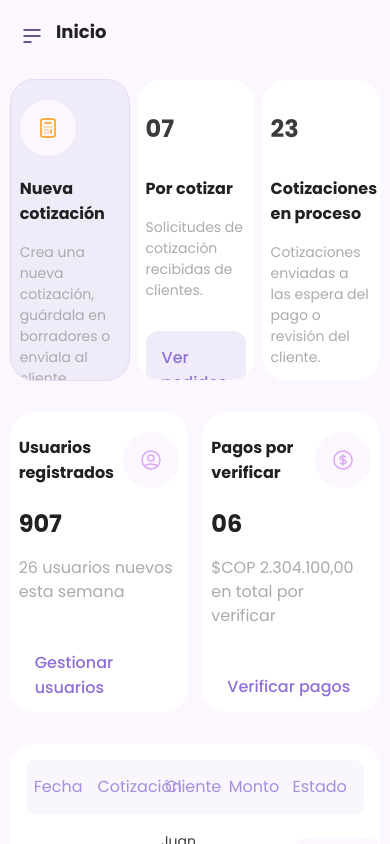
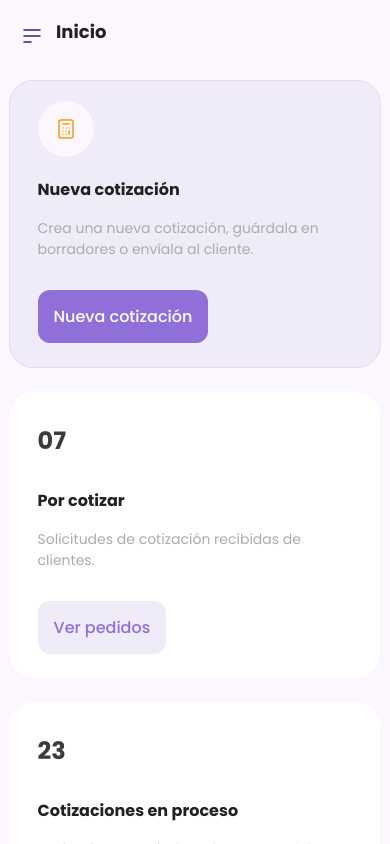
Before and after one commit to maooricio/on-the-way-front-end, a Next.js app: page / in a window 390 px wide. Built offline with nearby package versions, Linux system fonts and the light colour scheme.

Commit message:
[admin]: fix home responsive

```diff
--- a/src/components/admin/home/long_card.tsx
+++ b/src/components/admin/home/long_card.tsx
@@ -1,4 +1,10 @@
+"use client";
+import useScreenWidth from "@/utils/hooks/use_screen_width";
+
 const LongCardTable = () => {
+  const width = useScreenWidth();
+  const clientSideIsLoaded = width !== null;
+
   const fakeInfo = [
     {
       date: "12/03/2024",
@@ -56,26 +62,26 @@ const LongCardTable = () => {
     <section className="long-card-table-container">
       <ul className="long-card-table">
         <li className="long-card-table-header">
-          <span>Fecha</span>
+          {clientSideIsLoaded && width > 768 && <span>Fecha</span>}
           <span>Cotización</span>
           <span>Cliente</span>
           <span>Monto</span>
-          <span>Estado</span>
+          {clientSideIsLoaded && width > 768 && <span>Estado</span>}
         </li>
 
         {fakeInfo.map((i, index) => (
           <li key={`${i.quote}`} className="long-card-table-item">
-            <span>{i.date}</span>
+            {clientSideIsLoaded && width > 768 && <span>{i.date}</span>}
             <span>{i.quote}</span>
             <span>{i.client}</span>
-            <span>{i.amount}</span>
+            {clientSideIsLoaded && width > 768 && <span>{i.amount}</span>}
             <span>
               <div className="long-card-last-item">
                 <div
                   className="long-card-last-item-dot"
                   style={{ backgroundColor: getDotColor(i.state) }}
                 ></div>
-                {i.state}
+                {clientSideIsLoaded && width > 768 ? i.state : ""}
               </div>
 
               {(index === 1 || index === 2 || index === 4) && (
--- a/src/styles/components/admin/home.scss
+++ b/src/styles/components/admin/home.scss
@@ -311,5 +311,71 @@
         margin-left: 56px;
       }
     }
+
+    .small-cards-container {
+      @include flex(column, flex-start, center, 24px);
+      height: auto;
+
+      .small-card-container {
+        width: 100%;
+      }
+    }
+
+    .normal-cards-container {
+      @include flex(column, flex-start, center, 24px);
+      height: auto;
+
+      .normal-card-container {
+        width: 100%;
+      }
+    }
+
+    .long-card-container {
+      .long-card-table {
+        .is-not-mobile {
+          display: none;
+        }
+
+        .long-card-table-header {
+            span {
+              &:first-child {
+                  width: 30%;
+              }
+
+              &:nth-child(2) {
+                  width: 50%;
+              }
+
+              &:last-child {
+                width: 20%;
+
+                .long-card-last-item-amount {
+                  display: none;
+                }
+              }
+            }
+        }
+
+        .long-card-table-item {
+          span {
+            &:first-child {
+                width: 30%;
+            }
+
+            &:nth-child(2) {
+                width: 50%;
+            }
+
+            &:last-child {
+              width: 20%;
+
+              .long-card-last-item-amount {
+                display: none;
+              }
+            }
+          }
+        }
+      }
+    }
   }
 }
```
